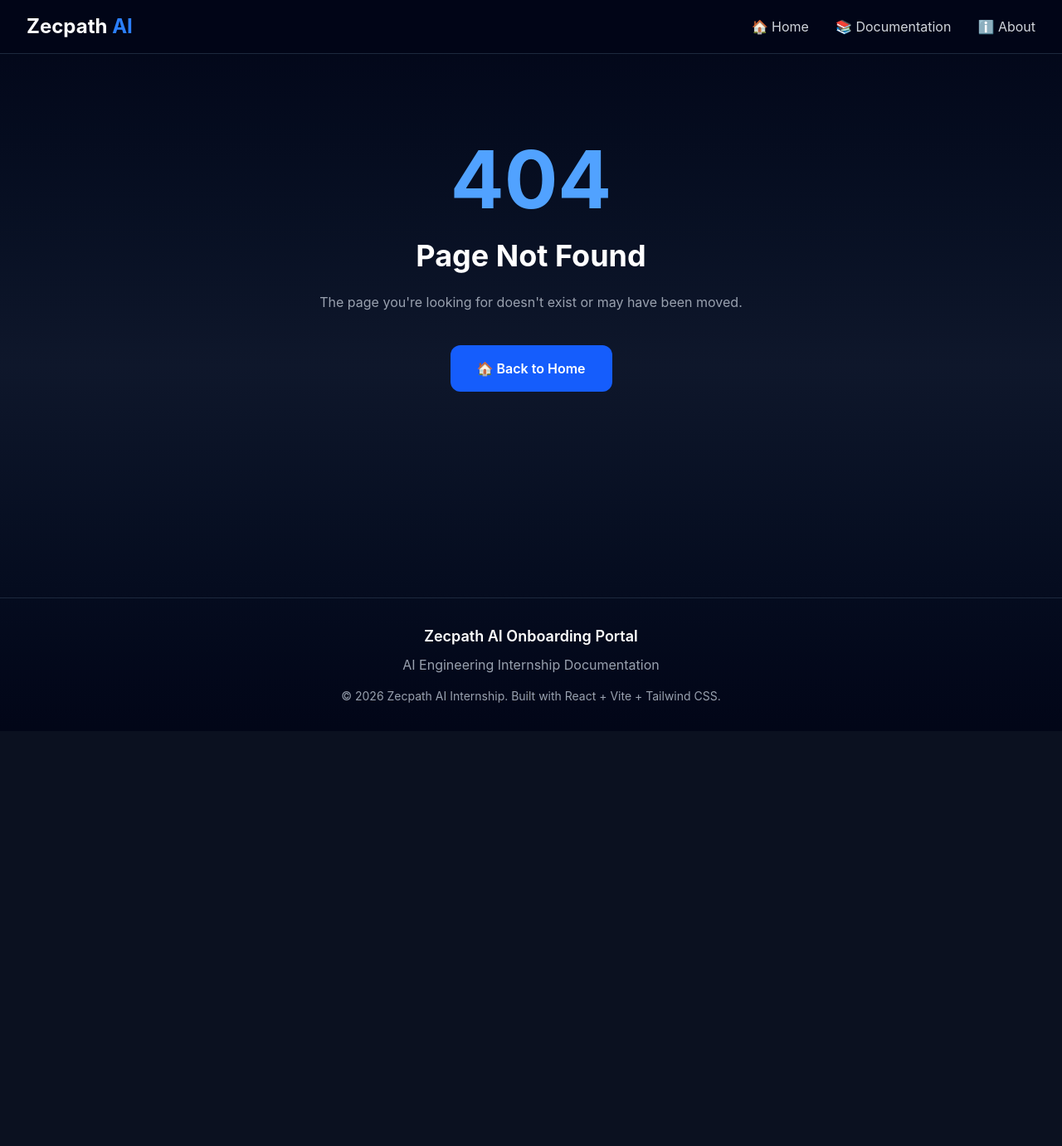
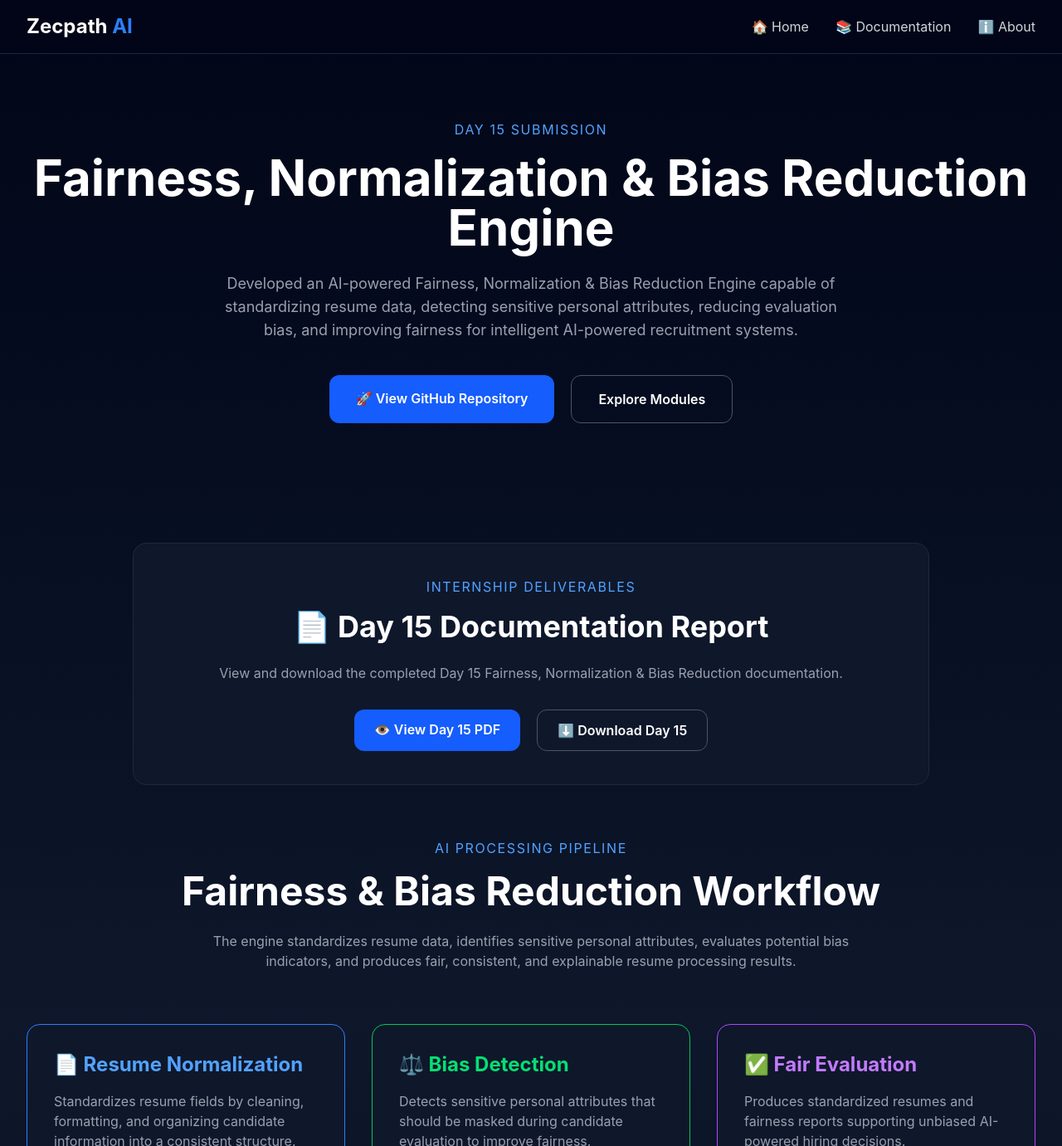
Before and after one commit to shinaspn198/zecpath-day1, a React (Vite) app: page /day15 in a window 1280 px wide. Shown: the top 1381 px of the page at 83% size. Before the commit the page ends 881 px from the top, so only its background shows below. Built offline with nearby package versions, Linux system fonts and the light colour scheme.

Commit message:
Complete Day 15 Resume Normalization & Fairness Engine documentation

```diff
--- a/src/App.jsx
+++ b/src/App.jsx
@@ -16,6 +16,7 @@
 import Day12 from "./pages/Day12";
 import Day13 from "./pages/Day13";
 import Day14 from "./pages/Day14";
+import Day15 from "./pages/Day15";
 import About from "./pages/About";
 import Documentation from "./pages/Documentation";
 
@@ -41,6 +42,8 @@
         <Route path="/day12" element={<Day12 />} />
         <Route path="/day13" element={<Day13 />} />
         <Route path="/day14" element={<Day14 />} />
+        <Route path="/day15" element={<Day15 />} />
+
         <Route path="*" element={<NotFound />} />
       </Routes>
     </BrowserRouter>
--- a/src/pages/About.jsx
+++ b/src/pages/About.jsx
@@ -61,6 +61,7 @@
   <li>🛣 React Router</li>
 
 
+
   <li>🐍 Python</li>
   <li>🤖 Machine Learning</li>
   <li>🧠 Natural Language Processing (NLP)</li>
@@ -77,6 +78,10 @@
 <li>🧮 Explainable AI Scoring</li>
 <li>🏆 Candidate Ranking Engine</li>
 <li>✅ Candidate Shortlisting Automation</li>
+<li>⚖️ Resume Normalization</li>
+<li>🛡️ Fairness & Bias Detection</li>
+<li>👤 Sensitive Attribute Masking</li>
+<li>📋 Standardized Resume Processing</li>
 
   <li>🗄️ Database & Data Storage</li>
   <li>🔗 REST API Development</li>
@@ -110,6 +115,7 @@
   <li>🧠 Day 12 – Completed</li>
 <li>📈 Day 13 – Completed</li>
 <li>🏆 Day 14 – Completed</li>
+<li>⚖️ Day 15 – Completed</li>
 </ul>
 
 </div>
--- /dev/null
+++ b/src/pages/Day15.jsx
@@ -0,0 +1,273 @@
+import Navbar from "../components/Navbar";
+import Footer from "../components/Footer";
+
+function Day15() {
+  return (
+    <div className="min-h-screen bg-gradient-to-b from-slate-950 via-slate-900 to-slate-950 text-white">
+
+      <Navbar />
+
+      {/* Hero Section */}
+
+      <section className="pt-36 pb-20 text-center px-6">
+
+        <p className="text-blue-400 uppercase tracking-widest">
+          Day 15 Submission
+        </p>
+
+        <h1 className="text-6xl font-bold mt-4">
+          Fairness, Normalization & Bias Reduction Engine
+        </h1>
+
+        <p className="text-gray-400 mt-6 max-w-3xl mx-auto text-lg">
+
+          Developed an AI-powered Fairness, Normalization & Bias
+          Reduction Engine capable of standardizing resume data,
+          detecting sensitive personal attributes, reducing
+          evaluation bias, and improving fairness for intelligent
+          AI-powered recruitment systems.
+
+        </p>
+
+        <div className="mt-10 flex justify-center gap-5">
+
+          <a
+            href="https://github.com/shinaspn198/zecpath-ai-system"
+            target="_blank"
+            rel="noopener noreferrer"
+            className="px-8 py-4 bg-blue-600 hover:bg-blue-700 rounded-xl font-semibold transition"
+          >
+            🚀 View GitHub Repository
+          </a>
+
+          <a
+            href="#architecture"
+            className="px-8 py-4 border border-gray-600 hover:bg-slate-800 rounded-xl font-semibold transition"
+          >
+            Explore Modules
+          </a>
+
+        </div>
+
+      </section>
+
+      {/* Documentation PDF */}
+
+      <section className="max-w-5xl mx-auto px-8 py-16">
+
+        <div className="bg-slate-900 border border-slate-800 rounded-2xl p-10 text-center">
+
+          <p className="text-blue-400 uppercase tracking-widest">
+            Internship Deliverables
+          </p>
+
+          <h2 className="text-4xl font-bold mt-4">
+            📄 Day 15 Documentation Report
+          </h2>
+
+          <p className="text-gray-400 mt-6">
+            View and download the completed Day 15 Fairness,
+            Normalization & Bias Reduction documentation.
+          </p>
+
+          <div className="flex justify-center gap-5 mt-8">
+
+            <a
+              href="/day15_completed.pdf"
+              target="_blank"
+              rel="noopener noreferrer"
+              className="px-6 py-3 bg-blue-600 hover:bg-blue-700 rounded-xl font-semibold"
+            >
+              👁️ View Day 15 PDF
+            </a>
+
+            <a
+              href="/day15_completed.pdf"
+              download="day15_completed.pdf"
+              className="px-6 py-3 border border-gray-600 hover:bg-slate-800 rounded-xl font-semibold"
+            >
+              ⬇️ Download Day 15
+            </a>
+
+          </div>
+
+        </div>
+
+      </section>
+
+      {/* Architecture */}
+
+      <section
+        id="architecture"
+        className="max-w-7xl mx-auto px-8 pb-24"
+      >
+
+        <div className="text-center mb-16">
+
+          <p className="text-blue-400 uppercase tracking-widest">
+            AI Processing Pipeline
+          </p>
+
+          <h2 className="text-5xl font-bold mt-4">
+            Fairness & Bias Reduction Workflow
+          </h2>
+
+          <p className="text-gray-400 mt-6 max-w-3xl mx-auto">
+
+            The engine standardizes resume data, identifies
+            sensitive personal attributes, evaluates potential
+            bias indicators, and produces fair, consistent,
+            and explainable resume processing results.
+
+          </p>
+
+        </div>
+
+        <div className="grid md:grid-cols-3 gap-8">
+
+          <div className="bg-slate-900 border border-blue-500 rounded-2xl p-8">
+
+            <h3 className="text-2xl font-bold text-blue-400">
+              📄 Resume Normalization
+            </h3>
+
+            <p className="text-gray-400 mt-4">
+
+              Standardizes resume fields by cleaning,
+              formatting, and organizing candidate
+              information into a consistent structure.
+
+            </p>
+
+          </div>
+
+          <div className="bg-slate-900 border border-green-500 rounded-2xl p-8">
+
+            <h3 className="text-2xl font-bold text-green-400">
+              ⚖️ Bias Detection
+            </h3>
+
+            <p className="text-gray-400 mt-4">
+
+              Detects sensitive personal attributes
+              that should be masked during candidate
+              evaluation to improve fairness.
+
+            </p>
+
+          </div>
+
+          <div className="bg-slate-900 border border-purple-500 rounded-2xl p-8">
+
+            <h3 className="text-2xl font-bold text-purple-400">
+              ✅ Fair Evaluation
+            </h3>
+
+            <p className="text-gray-400 mt-4">
+
+              Produces standardized resumes and
+              fairness reports supporting unbiased
+              AI-powered hiring decisions.
+
+            </p>
+
+          </div>
+
+        </div>
+
+      </section>
+
+      {/* Deliverables */}
+
+      <section className="max-w-7xl mx-auto px-8 pb-24">
+
+        <div className="text-center mb-12">
+
+          <p className="text-blue-400 uppercase tracking-widest">
+            Completed Modules
+          </p>
+
+          <h2 className="text-5xl font-bold mt-4">
+            Day 15 Deliverables
+          </h2>
+
+        </div>
+
+        <div className="grid md:grid-cols-3 gap-8">
+
+          <div className="bg-slate-900 border border-slate-800 rounded-2xl p-6">
+
+            <h3 className="text-xl font-bold text-blue-400">
+              📄 Resume Normalization
+            </h3>
+
+            <p className="text-gray-400 mt-4">
+              Standardized resume fields into a
+              consistent AI-readable format.
+            </p>
+
+          </div>
+
+          <div className="bg-slate-900 border border-slate-800 rounded-2xl p-6">
+
+            <h3 className="text-xl font-bold text-green-400">
+              ⚖️ Bias Detection
+            </h3>
+
+            <p className="text-gray-400 mt-4">
+              Identified sensitive personal
+              attributes that could introduce
+              evaluation bias.
+            </p>
+
+          </div>
+
+          <div className="bg-slate-900 border border-slate-800 rounded-2xl p-6">
+
+            <h3 className="text-xl font-bold text-purple-400">
+              ✅ Fairness Report
+            </h3>
+
+            <p className="text-gray-400 mt-4">
+              Generated fairness reports supporting
+              explainable and unbiased AI recruitment.
+            </p>
+
+          </div>
+
+        </div>
+
+      </section>
+
+      {/* Completion */}
+
+      <section className="max-w-5xl mx-auto px-8 pb-24">
+
+        <div className="bg-green-900/20 border border-green-500 rounded-2xl p-10 text-center">
+
+          <h2 className="text-4xl font-bold text-green-400">
+            Day 15 Completed Successfully ✅
+          </h2>
+
+          <p className="text-gray-300 mt-6 text-lg">
+
+            Successfully developed an AI-powered
+            Fairness, Normalization & Bias Reduction
+            Engine capable of standardizing resume
+            data, identifying sensitive attributes,
+            improving fairness, and supporting
+            explainable AI-powered recruitment.
+
+          </p>
+
+        </div>
+
+      </section>
+
+      <Footer />
+
+    </div>
+  );
+}
+
+export default Day15;
--- a/src/pages/Documentation.jsx
+++ b/src/pages/Documentation.jsx
@@ -130,6 +130,13 @@
 
   <p>Candidate Ranking & Shortlisting Engine</p>
 </Link>
+<Link to="/day15" className="doc-card">
+  <span className="badge completed">Completed</span>
+
+  <h2>⚖️ Day 15</h2>
+
+  <p>Resume Normalization & Fairness Engine</p>
+</Link>
         </div>
 
       </div>
--- a/src/pages/Home.jsx
+++ b/src/pages/Home.jsx
@@ -327,7 +327,26 @@
   </div>
 
 </div>
+{/* Day 15 */}
 
+<div className="bg-slate-900 border border-teal-500 rounded-2xl p-8">
+
+  <h3 className="text-3xl font-bold text-teal-400">
+    ⚖️ Day 15
+  </h3>
+
+  <p className="text-gray-400 mt-4">
+    Developed an AI-powered Resume Normalization & Fairness Engine
+    that standardizes resume data, identifies sensitive attributes,
+    supports bias-aware candidate evaluation, and prepares fair,
+    consistent inputs for AI-driven recruitment systems.
+  </p>
+
+  <div className="mt-6 text-green-400 font-semibold">
+    ✅ Completed
+  </div>
+
+</div>
       </div>
 
     </section>
```
Also changed, not shown: 1 other file (tests, documents, lock files or other folders).
